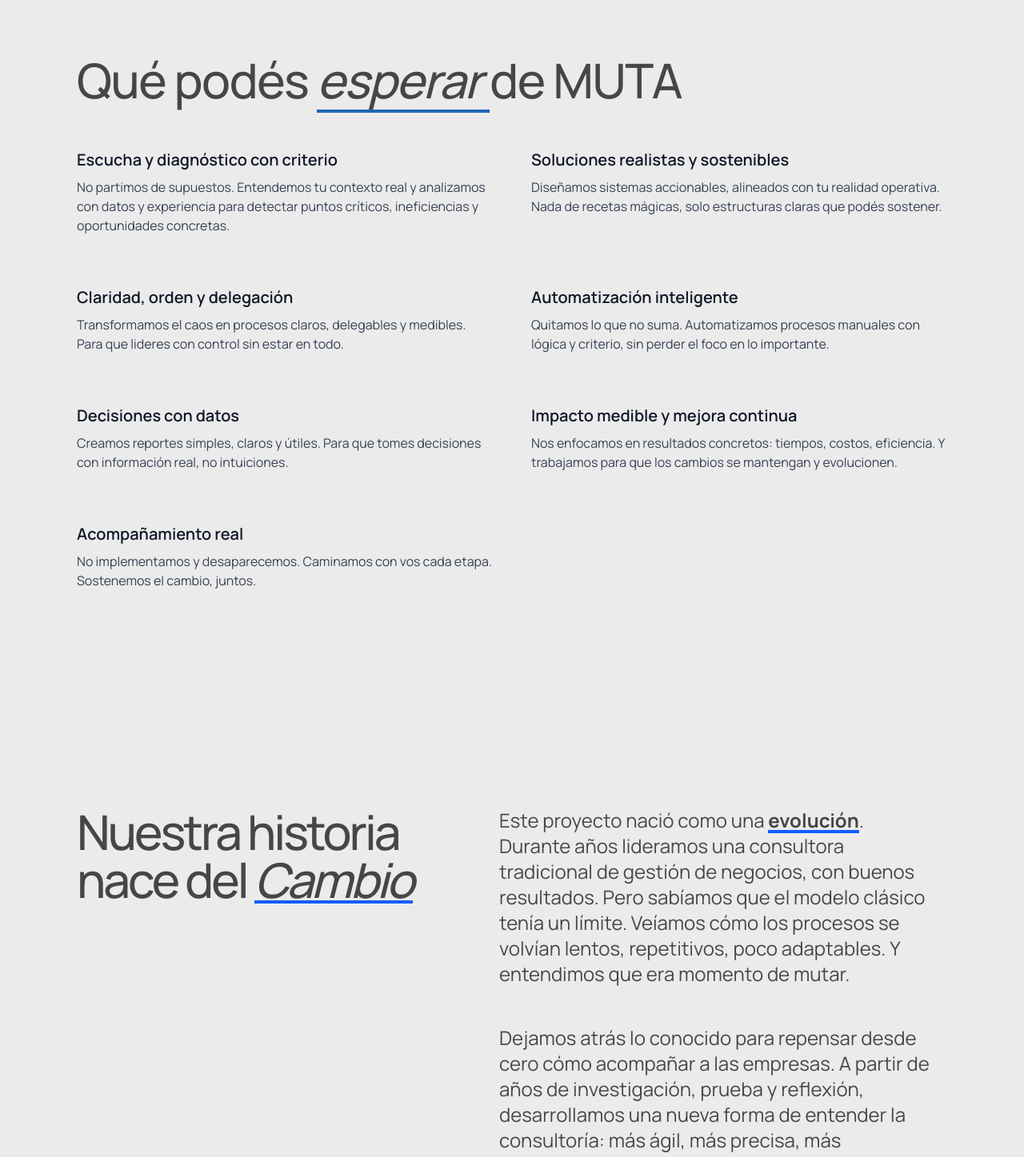
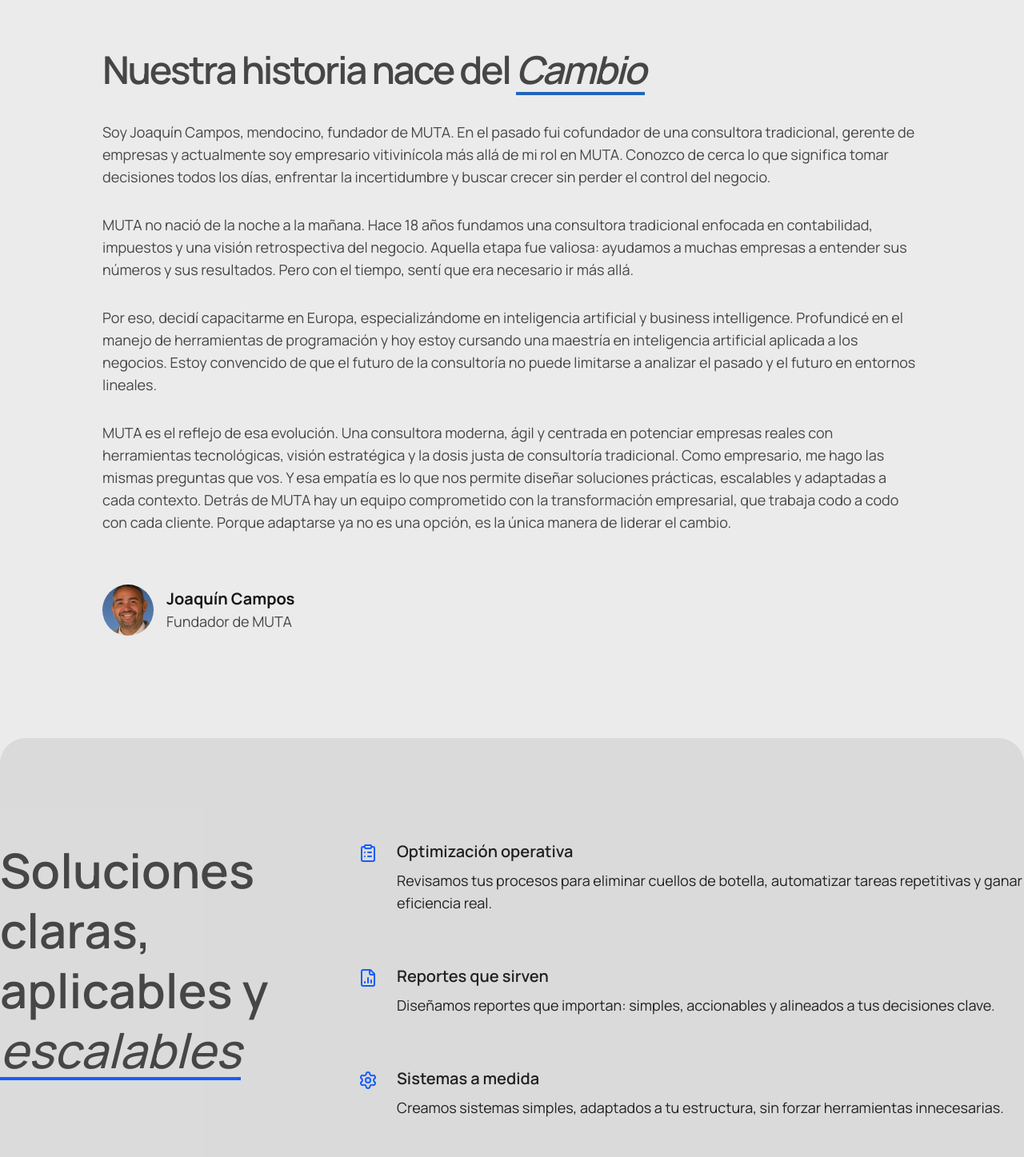
Before and after one commit to BautiCentorbi/bepass.ar, a Next.js app: page / in a window 1280 px wide. Shown: the part 2800-4247 px from the top of the page at 80% size. Built offline with nearby package versions, Linux system fonts and the light colour scheme.

Commit message:
Section Changes 1.2

```diff
--- a/app/components/StorySection.tsx
+++ b/app/components/StorySection.tsx
@@ -1,56 +1,72 @@
-import React from "react";
+'use client'
+
+import { motion } from "motion/react";
 import Image from "next/image";
 
+export default function StorySection() {
+  return (
+    <section id="story" className="px-6 md:px-12 xl:px-20 pt-16 md:py-20 xl:py-32 max-w-7xl mx-auto">
+      <motion.h2
+        initial={{ opacity: 0, y: 30 }}
+        animate={{ opacity: 1, y: 0 }}
+        transition={{ duration: 0.6 }}
+        className="text-4xl md:text-5xl font-semibold tracking-tighter leading-tighter text-title_color text-left mb-10"
+      >
+        Nuestra historia nace del <span className="italic relative">Cambio<span className='absolute bottom-0 left-0 w-full h-1 bg-primary z-0'></span></span>
+      </motion.h2>
 
-const StorySection = () => {
-  return (
-    <section id="story" className="flex my-32 px-8 md:px-24 2xl:px-48 w-full">
-      <div className="flex flex-col md:flex-row items-start justify-center ">
-        <div>
-          <h2 className="min-w-lg text-4xl md:text-6xl font-medium text-title_color tracking-tighter leading-tighter">
-            Nuestra historia nace del{" "}
-            <span className="relative inline-block">
-              <span className="relative z-10 italic font-bold">
-                <span className='font-medium italic'>
-                  Cambio
-                </span>
-              </span>
-              <span className="absolute bottom-0 left-0 w-full h-1 bg-blue-600 z-0"></span>
-            </span>
-          </h2>
-        </div>
-        <div className="flex flex-col gap-12 mx-4">
-          <p className="text-2xl">
-            Este proyecto nació como una <span className="relative font-bold">evolución<span className="absolute bottom-0 left-0 w-full h-1 bg-blue-600 z-0"></span>
-</span>. Durante años lideramos una consultora
-            tradicional de gestión de negocios, con buenos resultados. Pero
-            sabíamos que el modelo clásico tenía un límite. Veíamos cómo los
-            procesos se volvían lentos, repetitivos, poco adaptables. Y
-            entendimos que era momento de mutar.
-          </p>
-          <p className="text-2xl">
-            Dejamos atrás lo conocido para repensar desde cero cómo acompañar a
-            las empresas. A partir de años de investigación, prueba y reflexión,
-            desarrollamos una nueva forma de entender la consultoría: más ágil,
-            más precisa, más conectada con el presente.
-          </p>
-          <p className="text-2xl">
-            Así nació MUTA: una consultora estratégica que integra tecnología,
-            inteligencia artificial y visión humana para automatizar procesos y
-            potenciar decisiones. No solo hacemos que tu negocio funcione mejor:
-            lo ayudamos a crecer con criterio, con control y con impacto real.
-          </p>
-          <div className="my-12 flex justify-end">
-            <Image className="w-18 h-18 rounded-full" src="/images/Avatar-Joaquin_Campos.webp" alt="Logo de MUTA" width={214} height={120} />
-            <div className="flex flex-col ml-4">
-              <h3 className="text-2xl font-bold">Joaquin</h3>
-              <p className="text-lg">Fundador de MUTA</p>
-            </div>
+      <div className="flex flex-col gap-8 text-lg text-muted-foreground max-w-5xl">
+        <motion.p
+          initial={{ opacity: 0, y: 20 }}
+          animate={{ opacity: 1, y: 0 }}
+          transition={{ delay: 0.1, duration: 0.6 }}
+        >
+          Soy Joaquín Campos, mendocino, fundador de MUTA. En el pasado fui cofundador de una consultora tradicional, gerente de empresas y actualmente soy empresario vitivinícola más allá de mi rol en MUTA. Conozco de cerca lo que significa tomar decisiones todos los días, enfrentar la incertidumbre y buscar crecer sin perder el control del negocio.
+        </motion.p>
+
+        <motion.p
+          initial={{ opacity: 0, y: 20 }}
+          animate={{ opacity: 1, y: 0 }}
+          transition={{ delay: 0.2, duration: 0.6 }}
+        >
+          MUTA no nació de la noche a la mañana. Hace 18 años fundamos una consultora tradicional enfocada en contabilidad, impuestos y una visión retrospectiva del negocio. Aquella etapa fue valiosa: ayudamos a muchas empresas a entender sus números y sus resultados. Pero con el tiempo, sentí que era necesario ir más allá.
+        </motion.p>
+
+        <motion.p
+          initial={{ opacity: 0, y: 20 }}
+          animate={{ opacity: 1, y: 0 }}
+          transition={{ delay: 0.3, duration: 0.6 }}
+        >
+          Por eso, decidí capacitarme en Europa, especializándome en inteligencia artificial y business intelligence. Profundicé en el manejo de herramientas de programación y hoy estoy cursando una maestría en inteligencia artificial aplicada a los negocios. Estoy convencido de que el futuro de la consultoría no puede limitarse a analizar el pasado y el futuro en entornos lineales.
+        </motion.p>
+
+        <motion.p
+          initial={{ opacity: 0, y: 20 }}
+          animate={{ opacity: 1, y: 0 }}
+          transition={{ delay: 0.4, duration: 0.6 }}
+        >
+          MUTA es el reflejo de esa evolución. Una consultora moderna, ágil y centrada en potenciar empresas reales con herramientas tecnológicas, visión estratégica y la dosis justa de consultoría tradicional. Como empresario, me hago las mismas preguntas que vos. Y esa empatía es lo que nos permite diseñar soluciones prácticas, escalables y adaptadas a cada contexto. Detrás de MUTA hay un equipo comprometido con la transformación empresarial, que trabaja codo a codo con cada cliente. Porque adaptarse ya no es una opción, es la única manera de liderar el cambio.
+        </motion.p>
+
+        <motion.div
+          initial={{ opacity: 0, y: 20 }}
+          animate={{ opacity: 1, y: 0 }}
+          transition={{ delay: 0.5, duration: 0.6 }}
+          className="flex items-center gap-4 mt-8"
+        >
+          <Image
+            className="w-16 h-16 rounded-full"
+            src="/images/Avatar-Joaquin_Campos.webp"
+            alt="Avatar de Joaquín Campos"
+            width={64}
+            height={64}
+          />
+          <div>
+            <h3 className="text-xl font-bold text-neutral-900">Joaquín Campos</h3>
+            <p className="text-muted-foreground">Fundador de MUTA</p>
           </div>
-        </div>
+        </motion.div>
       </div>
     </section>
   );
-};
-
-export default StorySection;
+}
--- a/app/page.tsx
+++ b/app/page.tsx
@@ -5,7 +5,6 @@ import SolutionsSection from "./components/SolutionsSection";
 import StorySection from "./components/StorySection";
 import ResultsSection from "./components/ResultsSection";
 import ScrollContext from "./context/ScrollContext";
-import ExpectationsSection from "./components/ExpectationsSection";
 
 export default function Home() {
   return (
@@ -14,7 +13,6 @@ export default function Home() {
         <Hero />
         <ProblemSection />
         <HowWeWork />
-        <ExpectationsSection />
         <StorySection />
         <SolutionsSection />
         <ResultsSection />
```
